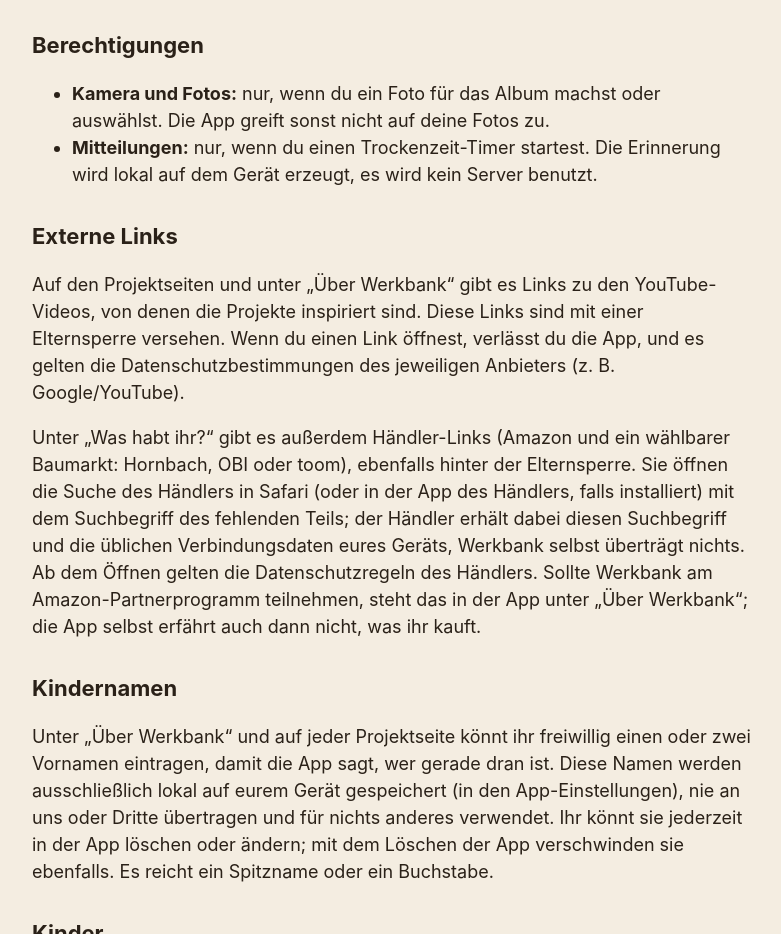
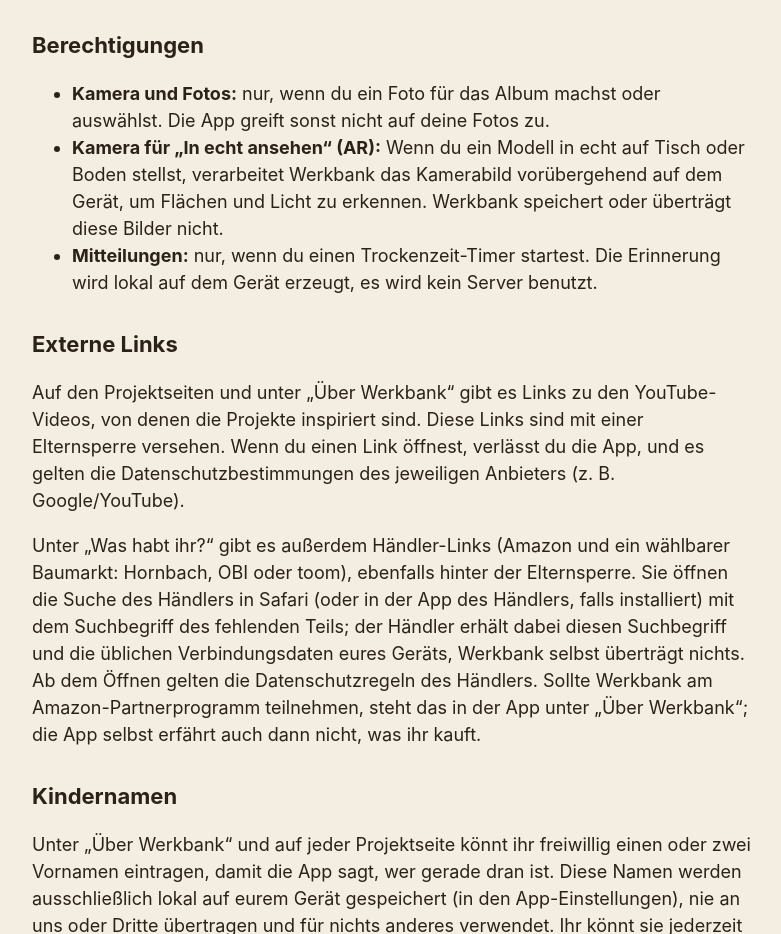
Before and after one commit to LukasRegniet/werkbank-app, a plain HTML site: page datenschutz.html in a window 1280 px wide. Shown: the part 903-1837 px from the top of the page, without its empty margins (248-1029 px from the left). Drawn offline with Linux system fonts and the light colour scheme.

Commit message:
Datenschutz: Kamera für AR-Ansicht ergänzt
Co-Authored-By: Claude Opus 5.5 <noreply@anthropic.com>

```diff
--- a/datenschutz.html
+++ b/datenschutz.html
@@ -40,6 +40,7 @@
   <h2>Berechtigungen</h2>
   <ul>
     <li><strong>Kamera und Fotos:</strong> nur, wenn du ein Foto für das Album machst oder auswählst. Die App greift sonst nicht auf deine Fotos zu.</li>
+    <li><strong>Kamera für „In echt ansehen“ (AR):</strong> Wenn du ein Modell in echt auf Tisch oder Boden stellst, verarbeitet Werkbank das Kamerabild vorübergehend auf dem Gerät, um Flächen und Licht zu erkennen. Werkbank speichert oder überträgt diese Bilder nicht.</li>
     <li><strong>Mitteilungen:</strong> nur, wenn du einen Trockenzeit-Timer startest. Die Erinnerung wird lokal auf dem Gerät erzeugt, es wird kein Server benutzt.</li>
   </ul>
 
```
